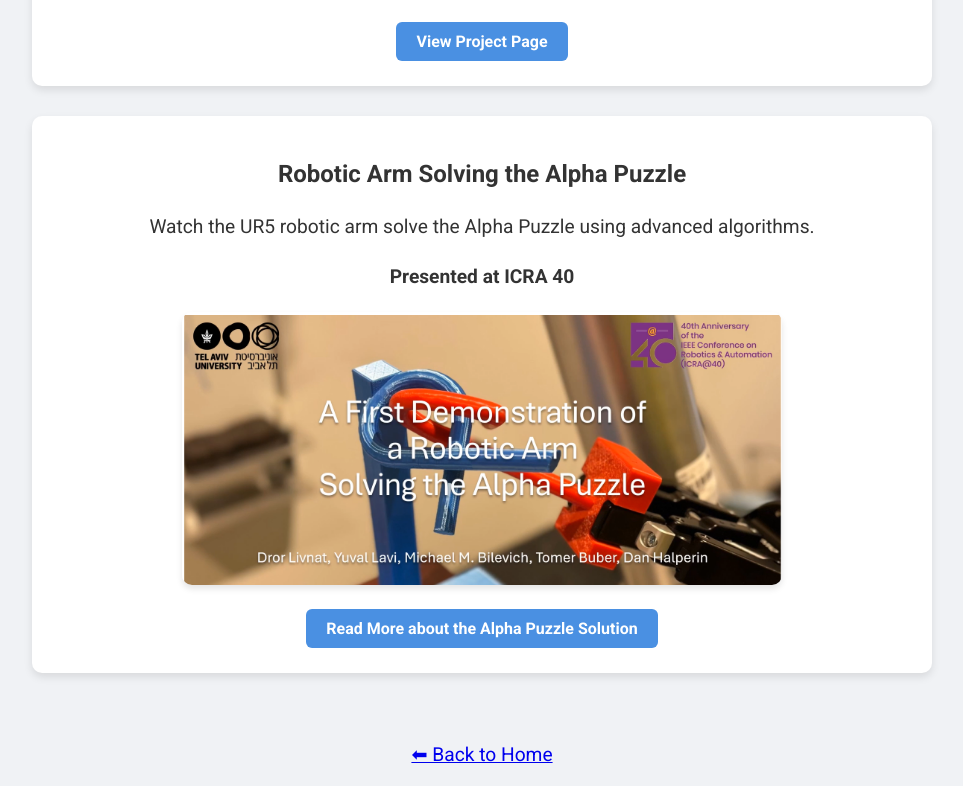
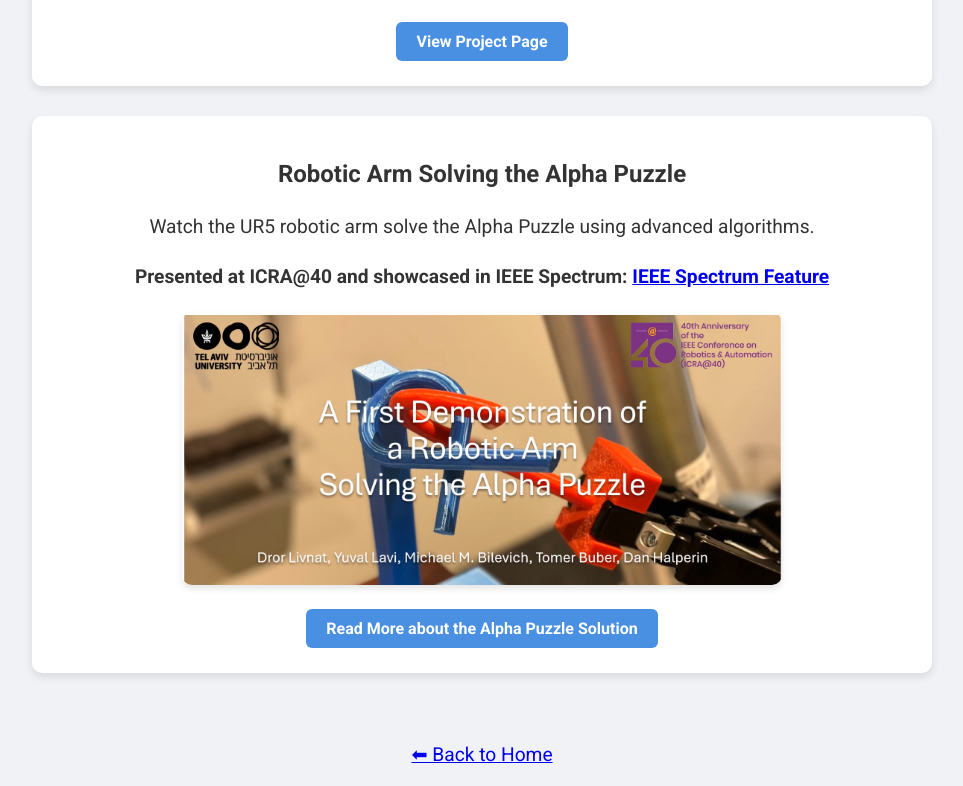
Before and after one commit to tomerbuber/tomerbuber.github.io, a plain HTML site: page publications.html in a window 1280 px wide. Shown: the part 1198-1984 px from the top of the page, without its empty margins (158-1121 px from the left). Drawn offline with Linux system fonts and the light colour scheme.

```diff
--- a/publications.html
+++ b/publications.html
@@ -53,8 +53,7 @@
     <div class="publication">
       <h3>Robotic Arm Solving the Alpha Puzzle</h3>
       <p>Watch the UR5 robotic arm solve the Alpha Puzzle using advanced algorithms.</p>
-      <p><strong>Presented at ICRA 40</strong></p>
-      <img src="img/publications/alphapuzzledemon.png" alt="Robotic Arm Solving the Alpha Puzzle">
+<p><strong></string>Presented at ICRA@40 and showcased in IEEE Spectrum: <a href="https://spectrum.ieee.org/video-friday-icra40?utm_source=roboticsnews&utm_medium=email&utm_campaign=roboticsnews-10-08-24&utm_content=httpsspectrumieeeorgvideofridayicra40&mkt_tok=NzU2LUdQSC04OTkAAAGWDHoqoS80JMbMeLVx-lGNP-2DUXhuyUn5bk6DgdtM-Pp8Mzj9ig2hHbFbV8e3x7uLMnZCou4I9dOGftCoeOfwzOrdao4ES8IJtFWl3S1OpZgb#8lbmsy1ycnc" target="_blank">IEEE Spectrum Feature</a></strong></p>      <img src="img/publications/alphapuzzledemon.png" alt="Robotic Arm Solving the Alpha Puzzle">
       <a href="https://www.cgl.cs.tau.ac.il/projects/a-first-demonstration-of-a-robotic-arm-solving-the-alpha-puzzle/"
           target="_blank"
           class="button-link">
```
